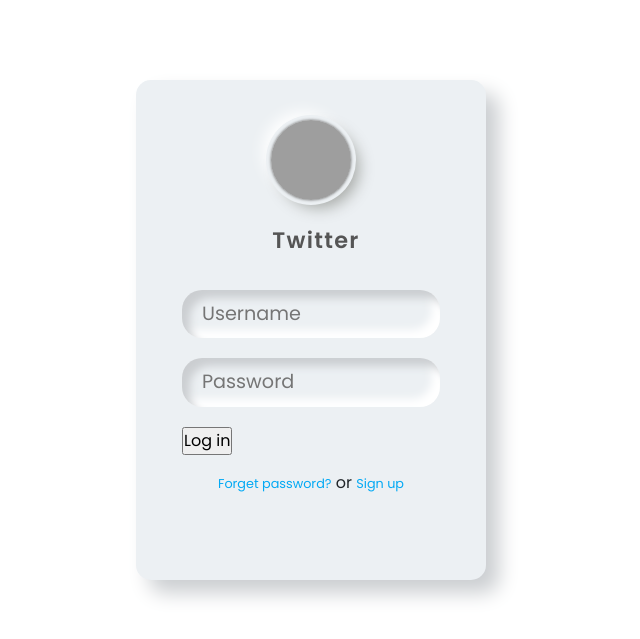
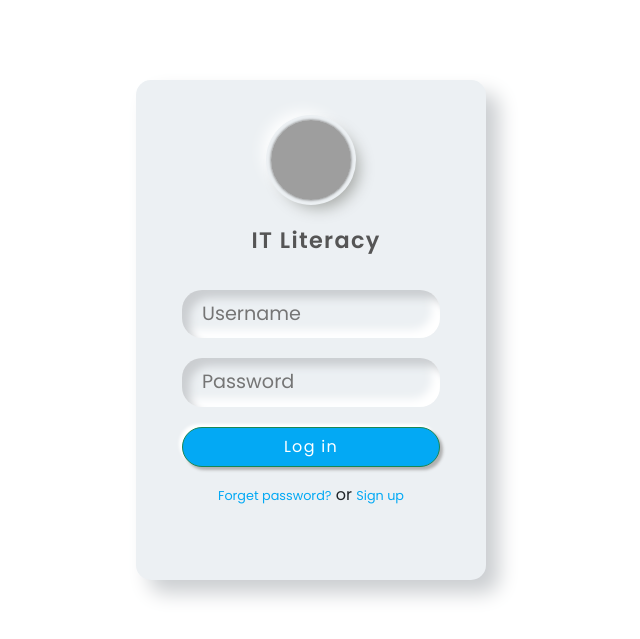
Before and after one commit to khusniddinkhusanboyev/school-pupils-exam, a Spring Boot app: page /login in a window 1280 px wide. Shown: the top 639 px of the page, without its empty margins (329-969 px from the left). Run offline with Spring Boot 4, Linux system fonts and the light colour scheme; some of the project's set-up classes (security, data sources, template engines, error pages and the like) are left out, and stand-ins take their place; grey boxes are pictures that could not be loaded.

Commit message:
the column is changed

```diff
--- a/src/main/resources/static/css/style.css
+++ b/src/main/resources/static/css/style.css
@@ -490,7 +490,7 @@
     color: var(--primary);
 }
 body {
-    overflow-y: hidden; /* Hide vertical scrollbar */
-    overflow-x: hidden; /* Hide horizontal scrollbar */
+    overflow-y: hidden; /* Hide vertical scrollbar *//*
+    overflow-x: hidden; *//* Hide horizontal scrollbar */
     background: #ecf0f3;
 }
--- a/src/main/resources/templates/index.html
+++ b/src/main/resources/templates/index.html
@@ -9,7 +9,8 @@
     <link href="https://cdnjs.cloudflare.com/ajax/libs/jquery/3.2.1/jquery.min.js" rel="stylesheet">
     <link href="https://use.fontawesome.com/releases/v5.7.2/css/all.css" rel="stylesheet">
     <meta charset="utf-8">
-    <title>DGcom - Web Design Agency HTML Template</title>
+    <link rel="icon" href="/scss/data-science.png" type="image/x-icon">
+    <title>IT - literacy</title>
     <meta content="width=device-width, initial-scale=1.0" name="viewport">
     <meta content="" name="keywords">
     <meta content="" name="description">
--- a/src/main/resources/templates/login.html
+++ b/src/main/resources/templates/login.html
@@ -2,17 +2,19 @@
 <html lang="en" xmlns:th="http://www.w3.org/1999/xhtml">
 <head>
     <meta charset="UTF-8">
-    <title>Title</title>
+  <link href="https://cdn.jsdelivr.net/npm/bootstrap@5.0.2/dist/css/bootstrap.min.css" rel="stylesheet" integrity="sha384-EVSTQN3/azprG1Anm3QDgpJLIm9Nao0Yz1ztcQTwFspd3yD65VohhpuuCOmLASjC" crossorigin="anonymous">
+  <link rel="icon" th:href="@{/scss/login.png}" type="image/x-icon">
+  <title>Log In</title>
   <link th:href="@{login/login.css}" rel="stylesheet">
   <link href="https://cdn.jsdelivr.net/npm/bootstrap@5.0.2/dist/css/bootstrap.min.css" rel="stylesheet" integrity="sha384-EVSTQN3/azprG1Anm3QDgpJLIm9Nao0Yz1ztcQTwFspd3yD65VohhpuuCOmLASjC" crossorigin="anonymous"></head>
 <body>
 <div class="container">
   <div class="wrapper">
     <div class="logo">
-      <img src="https://www.freepnglogos.com/uploads/twitter-logo-png/twitter-bird-symbols-png-logo-0.png" alt="">
+      <img th:src="@{/scss/data-science.png}" alt="">
     </div>
     <div class="text-center mt-4 name">
-      Twitter
+      IT Literacy
     </div>
     <form class="p-3 mt-3" th:action="@{/login}"  method="post">
       <div class="form-field d-flex align-items-center">
@@ -38,7 +40,7 @@
         >
 
       </div>
-      <input type="submit" value="Log in" />
+      <input type="submit" class="btn btn-outline-success" value="Log in" />
     </form>
     <div class="text-center fs-6">
       <a href="#">Forget password?</a> or <a href="#">Sign up</a>
```
Also changed, not shown: src/main/java/uz/schoolpupilcomptest/SchoolPupilCompTestApplication.java (+10 -10 lines), src/main/java/uz/schoolpupilcomptest/security/service/SpringSecurity.java (+6 -1 lines), src/main/resources/static/scss/img.png (added), 1 other file.
